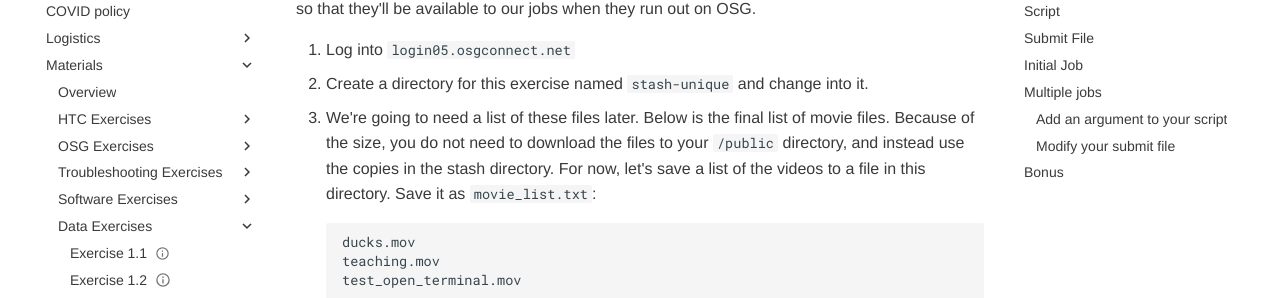
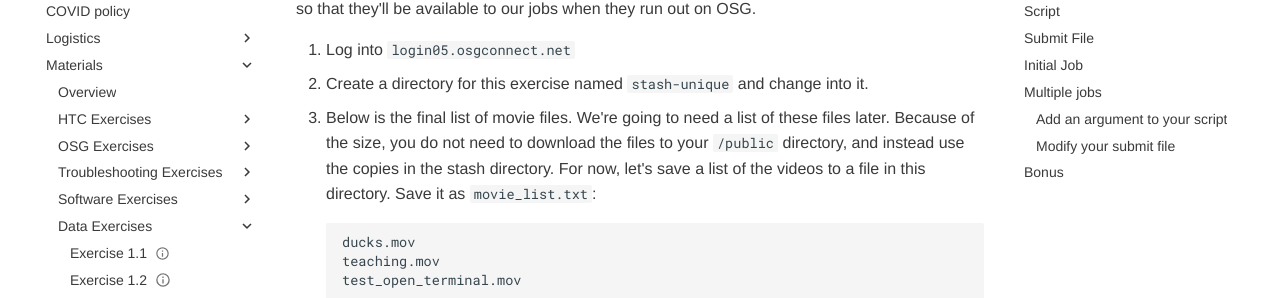
Before and after one commit to showmic09/user-school-2022, an MkDocs documentation site: the page built from docs/materials/data/part2-ex3-stash-unique.md, in a window 1280 px wide and 900 px high, scrolled down 319 px. Shown: the part 151-449 px from the top of the window. Built offline with MkDocs 1.6.1 and Material for MkDocs 9.7.7, drawn with Linux system fonts in a browser that asks for light colours.

Commit message:
Update part2-ex3-stash-unique.md

```diff
--- a/docs/materials/data/part2-ex3-stash-unique.md
+++ b/docs/materials/data/part2-ex3-stash-unique.md
@@ -18,7 +18,7 @@ A copy of the movie files for this exercise have been placed in `/public/osg/use
 
 1.  Log into `login05.osgconnect.net`
 1.  Create a directory for this exercise named `stash-unique` and change into it.
-1.  We're going to need a list of these files later.  Below is the final list of movie files.  Because of the size, you do not need to download the files to your `/public` directory, and instead use the copies in the stash directory.
+1.  Below is the final list of movie files.  We're going to need a list of these files later. Because of the size, you do not need to download the files to your `/public` directory, and instead use the copies in the stash directory.
     For now, let's save a list of the videos to a file in this directory.  Save it as `movie_list.txt`:
 
         :::file
```
